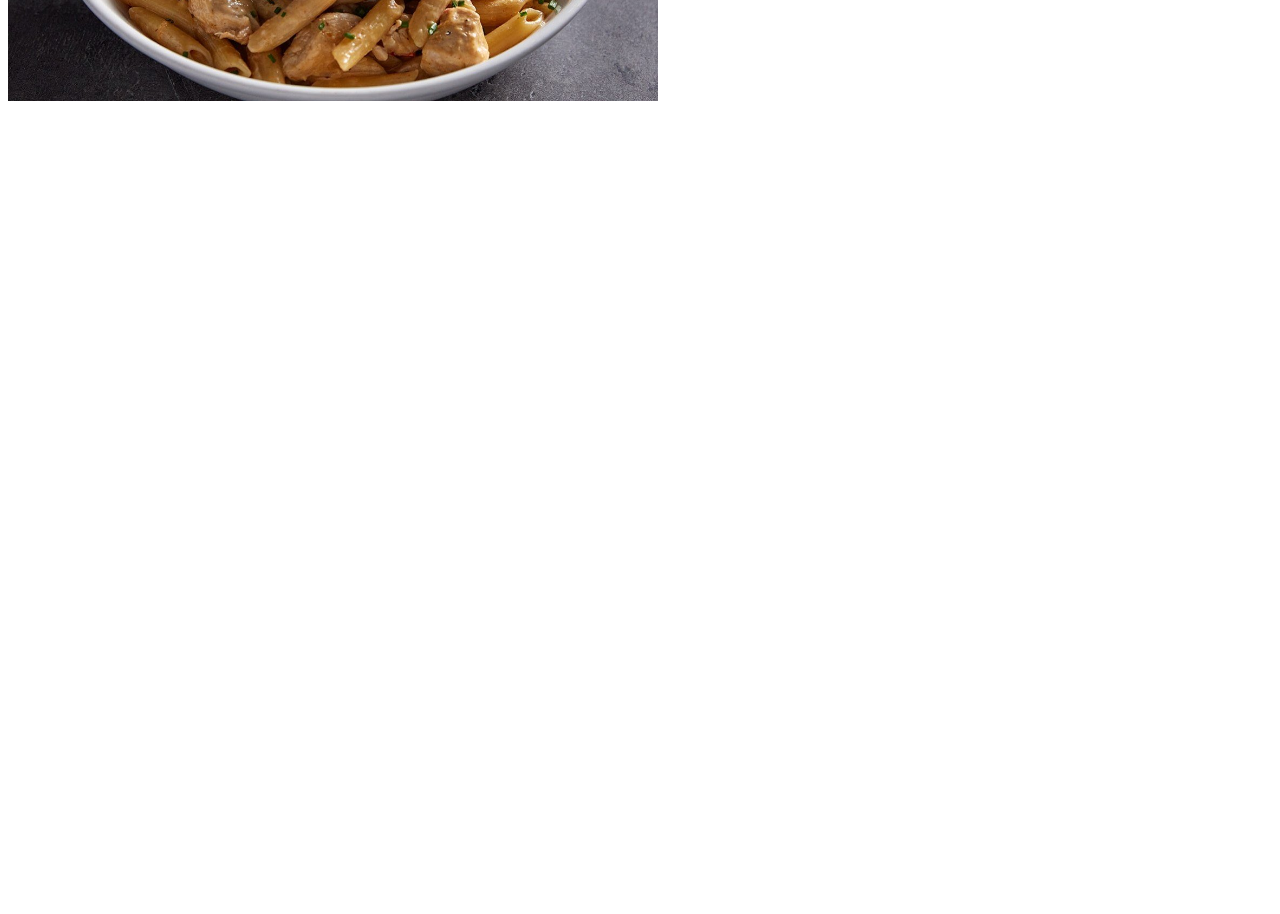
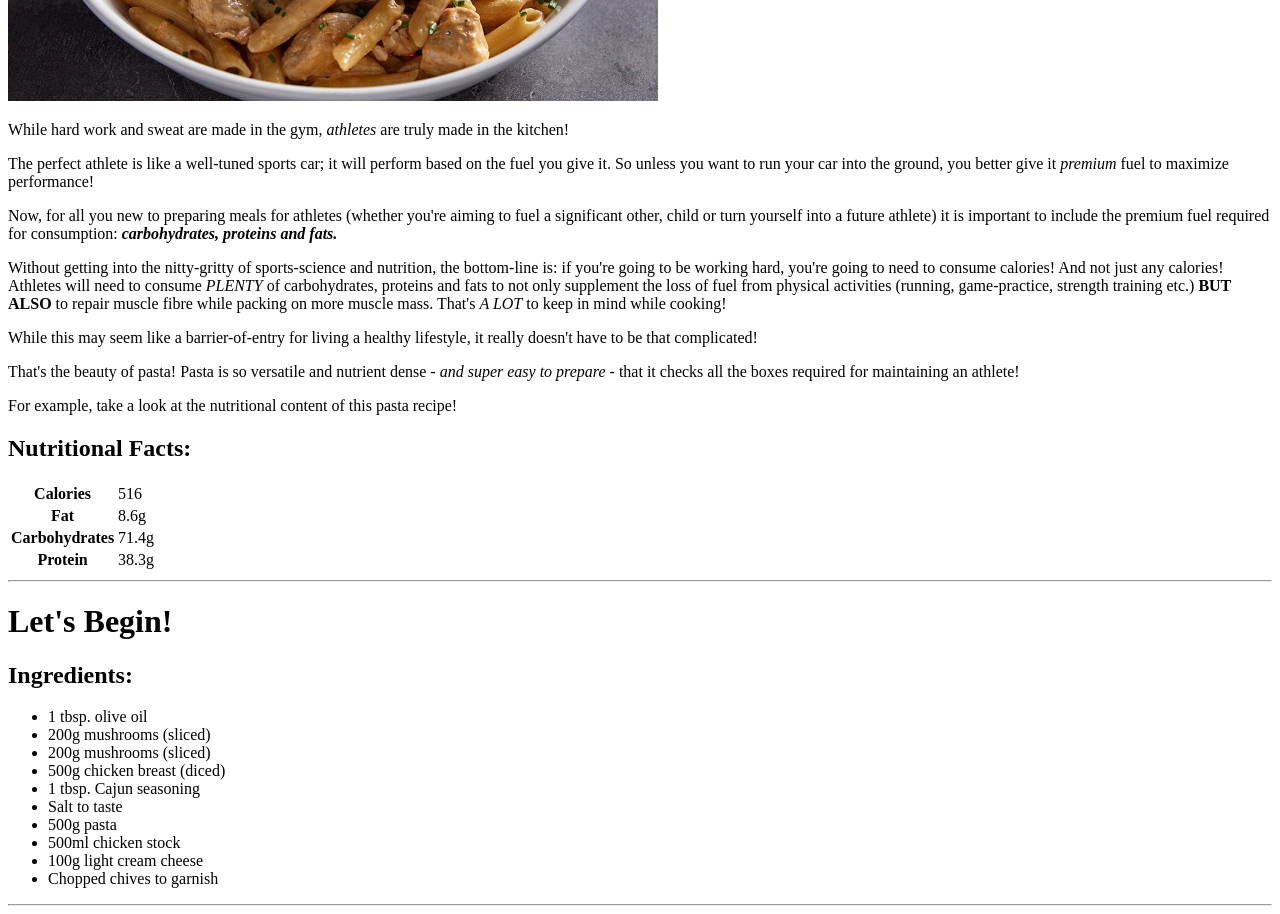
Before and after one commit to JESollo/odin-recipes, a plain HTML site: page recipes/pasta.html in a window 1280 px wide. Shown: the part 380-1294 px from the top of the page. Before the commit the page ends 800 px from the top, so only its background shows below. Drawn offline with Linux system fonts and the light colour scheme; files whose address does not match are found by name.

Commit message:
Body
Added paragraphs to hook readers

Added a table to outline the nutrional contents of the pasta

Added an unordered list to outline the ingredients of the pasta

```diff
--- a/recipes/pasta.html
+++ b/recipes/pasta.html
@@ -9,6 +9,55 @@
         <h1>Best Pasta Recipe: make pasta for athletes that want to build lean mass for better sports performance!</h1>
 
         <img src="/home/sleipnirr/repos/odin-recipes/images/pasta.jpg" alt="creamy pasta in a white bowl" width="650">
+
+        <p>While hard work and sweat are made in the gym, <em>athletes</em> are truly made in the kitchen!</p>
+        <p>The perfect athlete is like a well-tuned sports car; it will perform based on the fuel you give it. So unless you want to run your car into the ground, you better give it <em>premium</em> fuel to maximize performance!</p>
+        <p>Now, for all you new to preparing meals for athletes (whether you're aiming to fuel a significant other, child or turn yourself into a future athlete) it is important to include the premium fuel required for consumption: <em><strong>carbohydrates, proteins and fats.</strong></em></p>
+        <p>Without getting into the nitty-gritty of sports-science and nutrition, the bottom-line is: if you're going to be working hard, you're going to need to consume calories! And not just any calories! Athletes will need to consume <em>PLENTY</em> of carbohydrates, proteins and fats to not only supplement the loss of fuel from physical activities (running, game-practice, strength training etc.) <strong>BUT ALSO</strong> to repair muscle fibre while packing on more muscle mass. That's <em>A LOT</em> to keep in mind while cooking!</p>
+        <p>While this may seem like a barrier-of-entry for living a healthy lifestyle, it really doesn't have to be that complicated!</p>
+        <p>That's the beauty of pasta! Pasta is so versatile and nutrient dense - <em>and super easy to prepare</em> - that it checks all the boxes required for maintaining an athlete!</p>
+        <p>For example, take a look at the nutritional content of this pasta recipe!</p>
+
+        <h2>Nutritional Facts:</h2>
+        <table>
+            <tr>
+                <th scope="row">Calories</th>
+                <td>516</td>
+            </tr>
+            <tr>
+                <th scope="row">Fat</th>
+                <td>8.6g</td>
+            </tr>
+            <tr>
+                <th scope="row">Carbohydrates</th>
+                <td>71.4g</td>
+            </tr>
+            <tr>
+                <th scope="row">Protein</th>
+                <td>38.3g</td>
+            </tr>
+        </table>
+
+        <hr>
+
+        <h1>Let's Begin!</h1>
+
+        <h2>Ingredients:</h2>
+        <ul>
+            <li>1 tbsp. olive oil</li>
+            <li>200g mushrooms (sliced)</li>
+            <li>200g mushrooms (sliced)</li>
+            <li>500g chicken breast (diced)</li>
+            <li>1 tbsp. Cajun seasoning</li>
+            <li>Salt to taste</li>
+            <li>500g pasta</li>
+            <li>500ml chicken stock</li>
+            <li>100g light cream cheese</li>
+            <li>Chopped chives to garnish</li>
+        </ul>
+
+        <hr>
+
     </body>
 
 </html>
```
